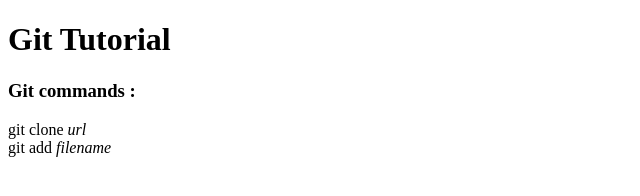
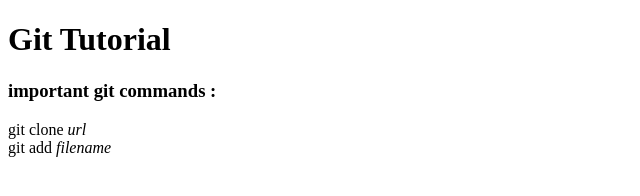
Before and after one commit to Nayabrasool445/dxcworld, a plain HTML site: page index.html in a window 1280 px wide. Shown: the whole page, without its empty margins (0-640 px from the left). Drawn offline with Linux system fonts and the light colour scheme.

Commit message:
Update index.html

```diff
--- a/index.html
+++ b/index.html
@@ -7,7 +7,7 @@
 
 <body>
 <h1>Git Tutorial </h1>
-<h3>Git commands : </h3>
+<h3>important git commands : </h3>
 git clone <i>url</i>
 <br>
 git add <i>filename</i>
```
